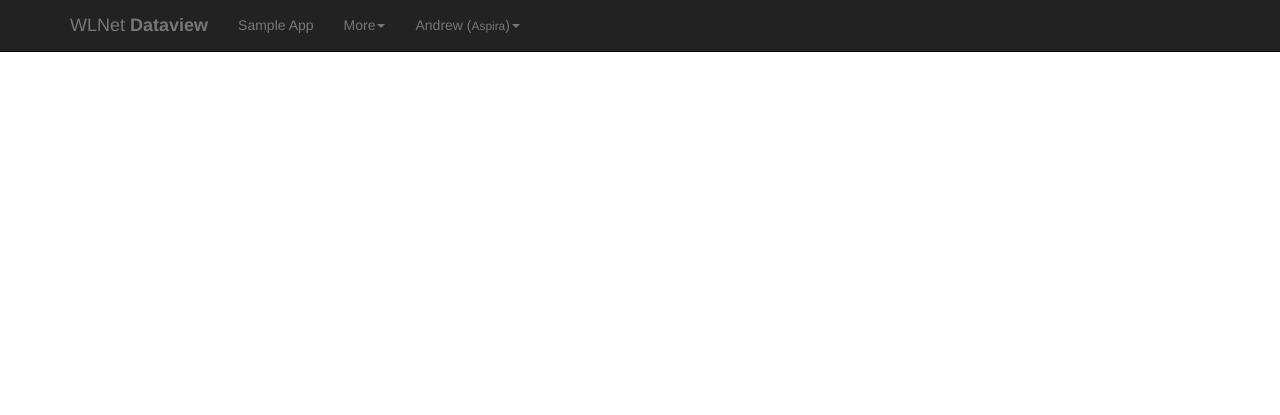
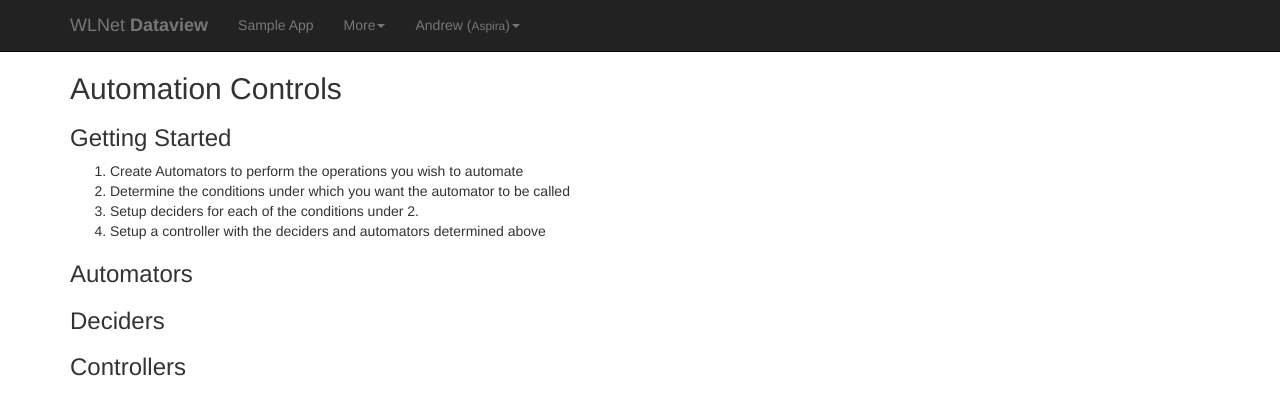
Before and after one commit to wl-net/dataview, a Django app: template automation/templates/automation/index.html in a window 1280 px wide. Shown: the top 415 px of the page. Run offline with Django 3.2, Linux system fonts and the light colour scheme; the template is opened without the code that fills it: most values are stand-ins (such as "Sample title", 1, 10 or a date in 2020); some libraries are stand-ins or nearby versions.

Commit message:
Add stub templates

```diff
--- a/automation/templates/automation/index.html
+++ b/automation/templates/automation/index.html
@@ -1,5 +1,20 @@
 {% extends "basic-portal.html" %}
 
 {% block content %}
+<h2>Automation Controls</h2>
+
+<h3>Getting Started</h3>
+<ol>
+  <li>Create Automators to perform the operations you wish to automate</li>
+  <li>Determine the conditions under which you want the automator to be called</li>
+  <li>Setup deciders for each of the conditions under 2.</li>
+  <li>Setup a controller with the deciders and automators determined above</li>
+</ol>
+
+<h3>Automators</h3>
+
+<h3>Deciders</h3>
+
+<h3>Controllers</h3>
 
 {% endblock %}
```
Also changed, not shown: automation/templates/automation/add-controller.html (added, +13 -0 lines), automation/templates/automation/controllers.html (added, +9 -0 lines), automation/templates/automation/edit-controller.html (added, +13 -0 lines).
